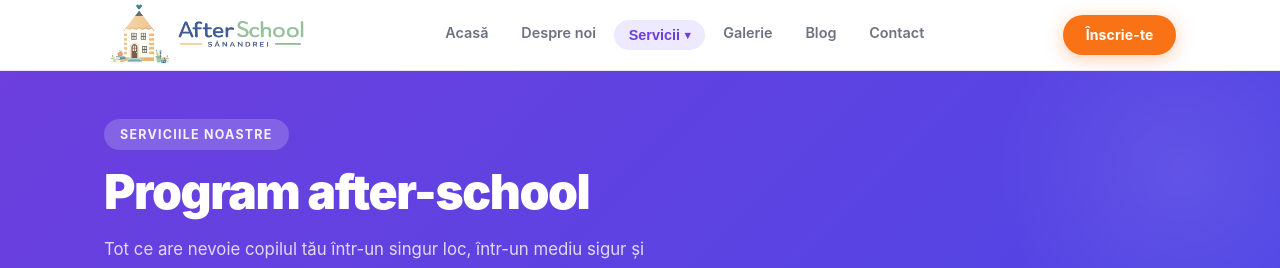
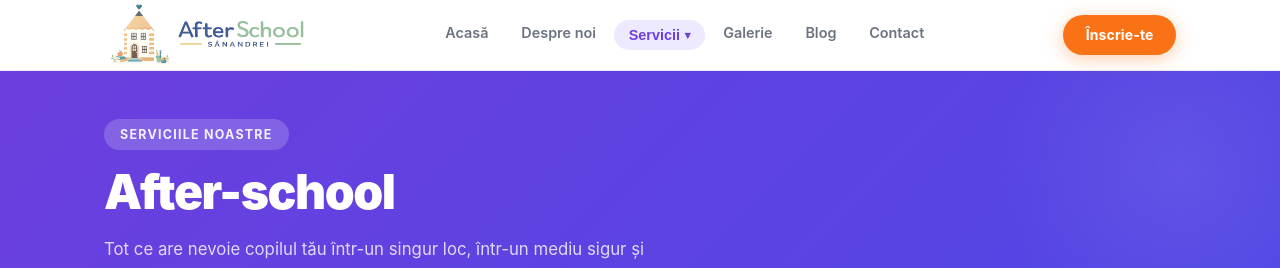
Before and after one commit to lavinianetotea/afterschool-sanandrei, a React (Create React App) app in the folder client/: page /after-school in a window 1280 px wide. Shown: the top 268 px of the page. Built offline with nearby package versions, Linux system fonts and the light colour scheme.

Commit message:
change name title

```diff
--- a/client/src/pages/AfterSchool.jsx
+++ b/client/src/pages/AfterSchool.jsx
@@ -79,7 +79,7 @@ export default function AfterSchool() {
         <div className="container">
           <div className="page-hero-inner">
             <span className="page-hero-tag">Serviciile noastre</span>
-            <h1>Program after-school</h1>
+            <h1>After-school</h1>
             <p>
               Tot ce are nevoie copilul tău într-un singur loc, într-un mediu
               sigur și profesionist.
```
